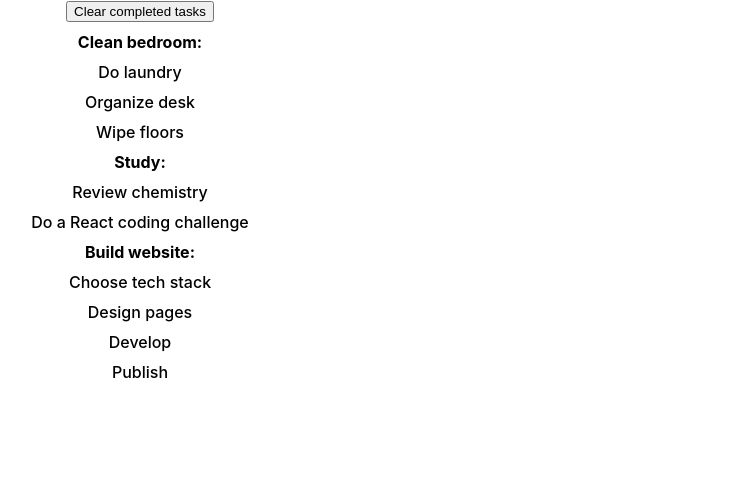
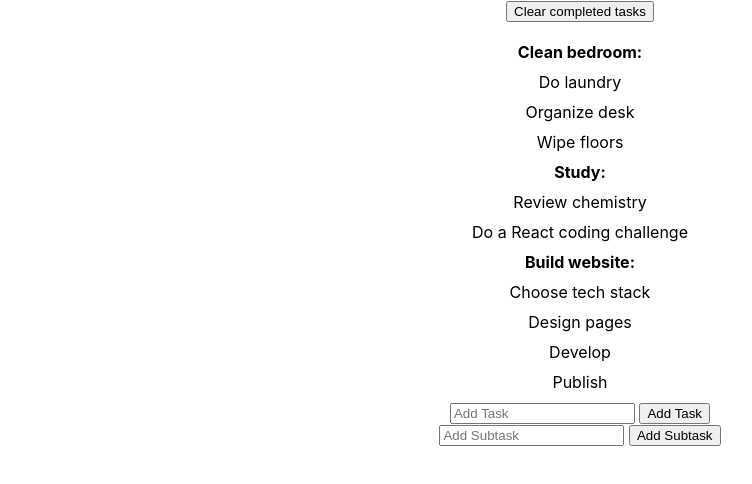
Before and after one commit to RahulYele141/task, a React (Create React App) app: page / in a window 1280 px wide. Shown: the top 484 px of the page, without its empty margins (60-812 px from the left). Built offline with nearby package versions, Linux system fonts and the light colour scheme.

Commit message:
Task checking and  subtask checking is working, Can remove cleared tasks

```diff
--- a/src/tasks/tasks.component.jsx
+++ b/src/tasks/tasks.component.jsx
@@ -1,4 +1,4 @@
-import React, { useEffect, useState } from "react";
+import React, { useState } from "react";
 
 import "./tasks.style.css";
 
@@ -17,115 +17,112 @@ const tasks = [
   },
 ];
 
-const Tasks = () => {
-  const [tasksModified, setTasksModified] = useState(tasks);
-  const [completed, setCompleted] = useState(false);
-  const [subtaskCompleted, setSubtaskCompleted] = useState(false);
-
-  console.log(tasksModified);
-  useEffect(() => {
-    tasks.map((item) => {
+const updatedTasks = tasks.map((item) => {
   item.completed = false;
   item.subtasks = item.subtasks.map((st) => {
     return { subtask: st, completed: false };
   });
+  return item;
 });
-    console.log(tasks);
-  }, []);
 
-  const taskCompleted = (tasks, index) => {
-    tasks.map((item, ind) => {
+const Tasks = () => {
+  const [tasksList, setTasksList] = useState(updatedTasks);
+
+  const taskCompleted = (index) => {
+    const modifiedTasks = tasksList.map((item, ind) => {
       if (ind === index) {
         item.completed = !item.completed;
-        setCompleted(!completed);
-        item.subtasks.map((st) => {
-          if (ind === index) {
-            const subtask = (st.completed = !st.completed);
-            setSubtaskCompleted(!subtaskCompleted);
-            return subtask;
-          }
+        item.subtasks = item.subtasks.map((st) => {
+          st.completed = !st.completed;
+          return st;
         });
       }
+
       return item;
     });
+
+    setTasksList(modifiedTasks);
   };
 
-  const subTaskCompleted = (task, index) => {
-    task.map((task) => {
-      const newst = task.subtasks.map((st, ind) => {
-        if (ind === index) {
+  const subTaskCompleted = (taskIndex, subtaskIndex) => {
+    const updated = tasksList.map((task, index) => {
+      if (index === taskIndex) {
+        const updatedSubtasks = task.subtasks.map((st, inx) => {
+          if (inx === subtaskIndex) {
             st.completed = !st.completed;
-          setSubtaskCompleted(!subtaskCompleted);
           }
-        return st.completed;
+          return st;
         });
-      console.log(newst);
-      const check = newst.every((e) => e === true);
-      console.log("check", check);
-      if (check === true) return (task.completed = true);
-      return (task.completed = false);
+        task.subtasks = updatedSubtasks;
+      }
+
+      task.completed =
+        task.subtasks.filter((tk) => tk?.completed === false)?.length > 0
+          ? false
+          : true;
+      return task;
     });
+
+    setTasksList(updated);
   };
 
-  const removeTasks = (tasks) => {
-    const reset = tasksModified.map((task, index) => {
-      if ((task.completed = true)) {
-        console.log("true");
-        return index;
-      } else {
-        console.log("false");
-      }
+  // const addTask = (e) => {
+  //   console.log(e.target.id);
+  //   tasksList.push();
+  // };
+
+  const removeTasks = () => {
+    const filtered = tasksList.filter((tk) => tk.completed === false);
+
+    filtered.map((ft) => {
+      ft.subtasks = ft.subtasks.filter((tk) => tk.completed === false);
+      return ft;
     });
-    console.log("reset", reset);
-    console.log(tasksModified);
-    /*const reset = tasks.map((task) => {
-      task.completed = false;
-      task.subtasks.map((st) => {
-        st.completed = false;
-        return true;
-      });
-      return true;
-    });
-    console.log("reset", reset);
-    const re = reset.every((e) => e === true);
-    console.log("re", re);
-    if (re === true) return setCompleted(false) || setSubtaskCompleted(false);
-    return setCompleted(true);*/
+
+    setTasksList(filtered);
   };
 
   return (
     <div className='root'>
       <button
         onClick={() => {
-          removeTasks(tasks);
+          removeTasks();
         }}>
         Clear completed tasks
       </button>
-      {tasksModified.map((item, index) => (
-        <div key={index} className='tasks'>
-          <div
+      <div className='centered'>
+        {tasksList.map((item, index) => (
+          <div key={index}>
+            <span
               onClick={() => {
-              taskCompleted(tasks, index);
+                taskCompleted(index);
               }}
-            className={`${item.completed ? "task-completed " : ""}`}>
+              className={`tasks ${item.completed ? "task-completed " : ""}`}>
               {item.task}:
-          </div>
+            </span>
             <div>
               {item.subtasks.map((subtask, ind) => (
-              <div
+                <span
                   key={ind}
                   onClick={() => {
-                  subTaskCompleted([item], ind);
+                    subTaskCompleted(index, ind);
                   }}
                   className={`subtask ${
                     subtask.completed ? "task-completed" : ""
                   }`}>
-                {subtask.subtask ? subtask.subtask : subtask}
-              </div>
+                  {subtask.subtask}
+                </span>
               ))}
             </div>
           </div>
         ))}
+        <span>
+          <input id='#tasks' placeholder='Add Task' /> <button>Add Task</button>
+          <br />
+          <input id='#subtasks' placeholder='Add Subtask' />{" "}
+          <button>Add Subtask</button>
+        </span>
+      </div>
     </div>
   );
 };
--- a/src/tasks/tasks.style.css
+++ b/src/tasks/tasks.style.css
@@ -1,17 +1,11 @@
-.root {
-  display: block;
-  justify-content: space-between;
-  position: relative;
-  align-items: center;
-  height: 400px;
-  width: 400px;
+.centered {
+  margin: auto;
+  width: 40%;
+  padding: 10px;
 }
-
 .tasks {
   font-weight: bold;
   display: block;
-  justify-content: space-between;
-  align-items: center;
   margin: 10px 0 10px 0;
 }
 
@@ -21,9 +15,8 @@
 }
 
 .subtask {
-  font-weight: 500;
   display: block;
-  justify-content: space-between;
+  font-weight: 600px;
   margin: 10px 0 10px 0;
 }
 
```
Lines whose indentation alone changed are shown as unchanged.
